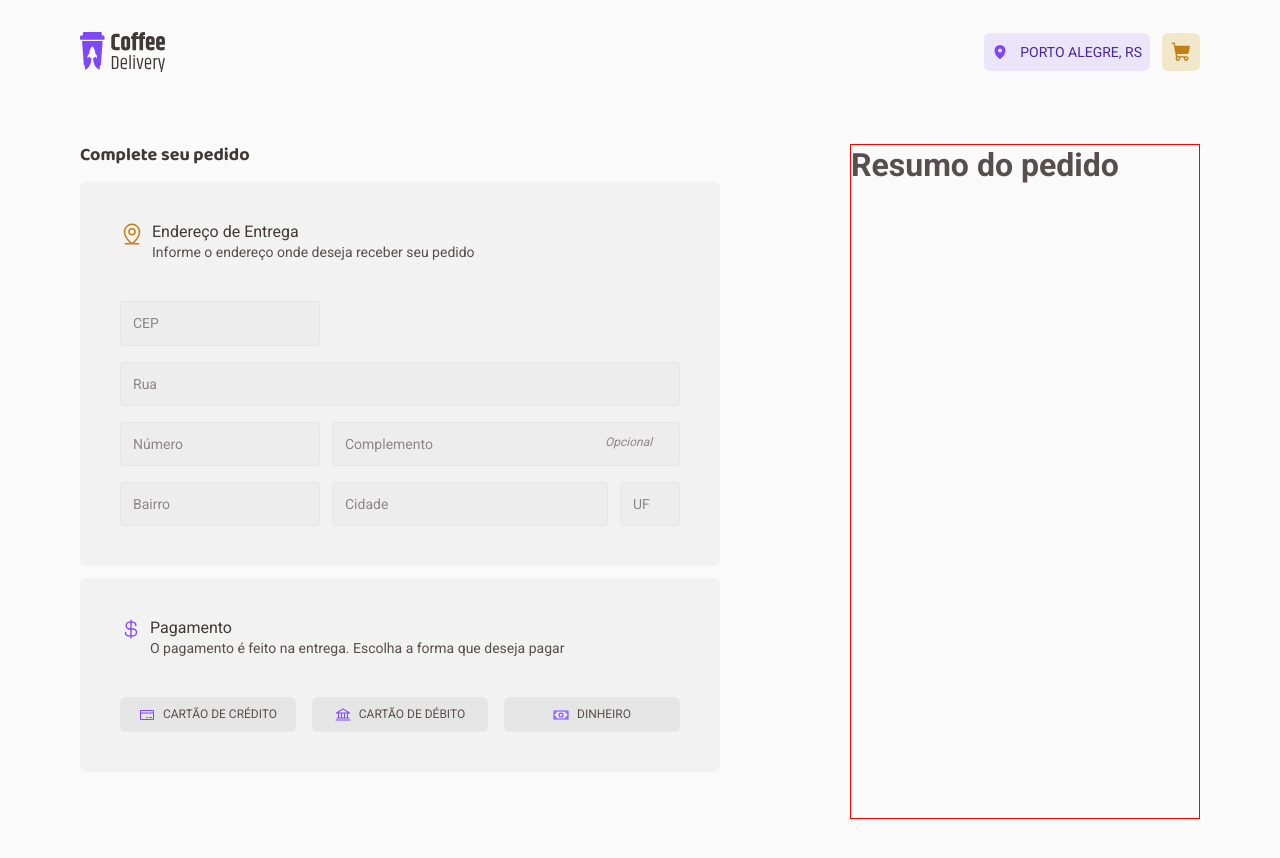
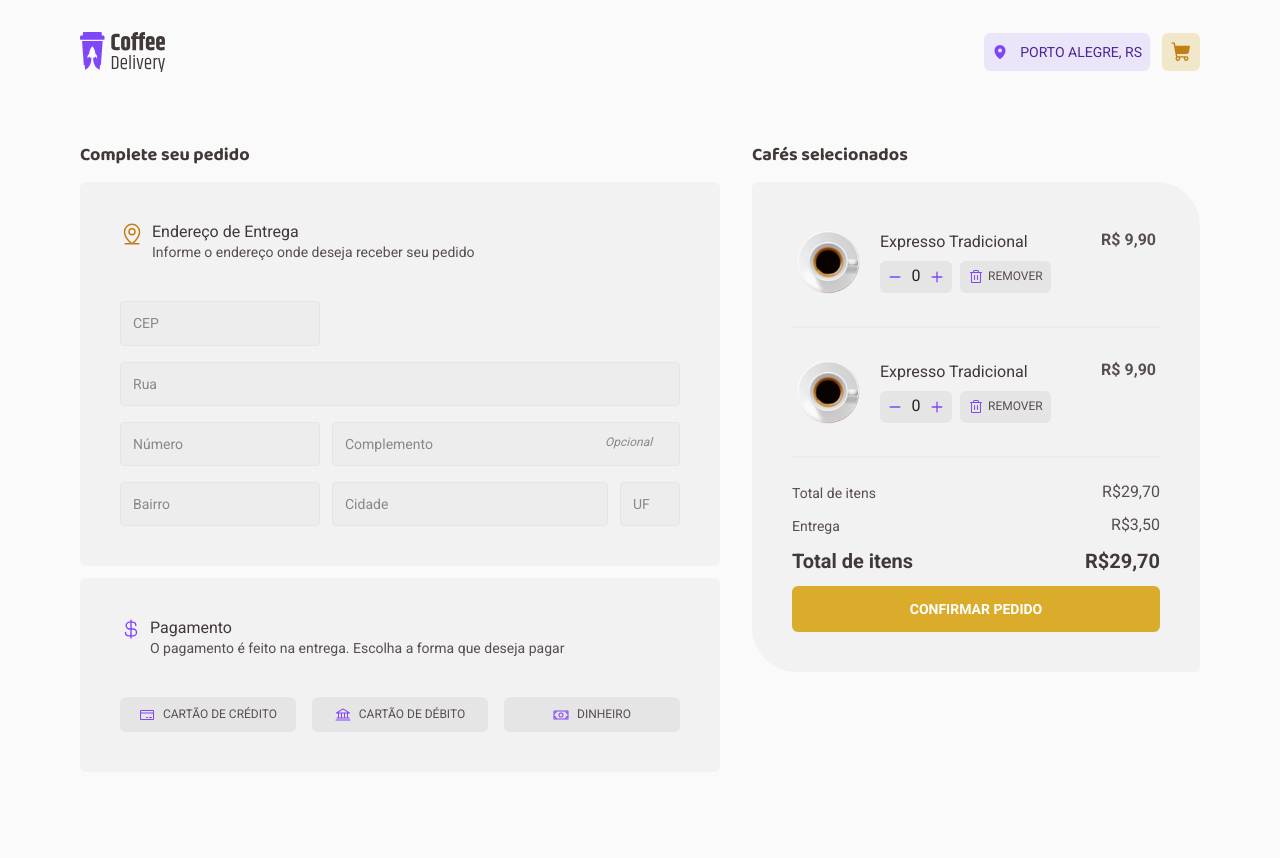
Before and after one commit to vbruno/RS-Ignite-Desafio-02-Coffee-Delivery, a React (Vite) app: page /checkout in a window 1280 px wide. Built offline with nearby package versions, Linux system fonts and the light colour scheme.

Commit message:
Finalizado parte do café selecionados

```diff
--- a/src/pages/Checkout/index.tsx
+++ b/src/pages/Checkout/index.tsx
@@ -1,11 +1,19 @@
 import { CurrencyDollar, MapPinLine } from '@phosphor-icons/react'
 import styled from 'styled-components'
 import { InputText } from '../../components/InputText'
+import { useNavigate } from 'react-router-dom'
 
 import { defaultTheme } from '../../styles/themes/default'
-import { ButtonSelect } from '../../components'
+import { ButtonPrimary, ButtonSelect } from '../../components'
+import { CoffeeCardCart } from '../../components/coffeeCard/CoffeeCardCart'
 
 export function Checkout() {
+  const navigate = useNavigate()
+
+  function HandleFinish() {
+    navigate('/success')
+  }
+
   return (
     <div>
       <CheckoutContainer>
@@ -57,10 +65,47 @@ export function Checkout() {
           </PaymentContainer>
         </AddressPaymentContainer>
         <OrderSummaryContainer>
-          <h1>Resumo do pedido</h1>
+          <h1>Cafés selecionados</h1>
+          <OrderListBuy>
+            <CoffeeCardCart />
+            <Line />
+            <CoffeeCardCart />
+            <Line />
+            <OrderSummary>
+              <ItemOrderSumary>
+                <span>Total de itens</span>
+                <span>R$29,70</span>
+              </ItemOrderSumary>
+              <ItemOrderSumary>
+                <span>Entrega</span>
+                <span>R$3,50</span>
+              </ItemOrderSumary>
+              <ItemOrderSumary>
+                <p>Total de itens</p>
+                <p>R$29,70</p>
+              </ItemOrderSumary>
+              <ButtonPrimary onClick={HandleFinish}>
+                confirmar pedido
+              </ButtonPrimary>
+            </OrderSummary>
+          </OrderListBuy>
         </OrderSummaryContainer>
       </CheckoutContainer>
     </div>
+  )
+}
+
+const Line = () => {
+  return (
+    <svg
+      width="368"
+      height="2"
+      viewBox="0 0 368 2"
+      fill="none"
+      xmlns="http://www.w3.org/2000/svg"
+    >
+      <path d="M0 1H368" stroke="#E6E5E5" />
+    </svg>
   )
 }
 
@@ -189,6 +234,9 @@ const AddressForm = styled.div`
 
     div:nth-child(3) {
       width: 60px;
+      input {
+        text-transform: uppercase;
+      }
     }
   }
 `
@@ -251,7 +299,98 @@ const PaymentChoice = styled.div`
 `
 
 const OrderSummaryContainer = styled.div`
-  width: 350px;
+  width: 448px;
 
-  border: 1px solid red;
+  display: flex;
+  flex-direction: column;
+  gap: 15px;
+
+  h1 {
+    color: ${({ theme }) => theme['base-subtitle']};
+
+    /* Title/Title XS */
+    font-family: 'Baloo 2';
+    font-size: 18px;
+    font-style: normal;
+    font-weight: 700;
+    line-height: 130%; /* 23.4px */
+  }
 `
+
+const OrderListBuy = styled.div`
+  h1 {
+    color: ${({ theme }) => theme['base-subtitle']};
+
+    /* Title/Title XS */
+    font-family: 'Baloo 2';
+    font-size: 18px;
+    font-style: normal;
+    font-weight: 700;
+    line-height: 130%; /* 23.4px */
+  }
+
+  display: flex;
+  padding: 40px;
+  flex-direction: column;
+  align-items: flex-start;
+  gap: 24px;
+
+  border-radius: 6px 44px;
+  background: ${({ theme }) => theme['base-card']};
+`
+
+const OrderSummary = styled.div`
+  display: flex;
+  flex-direction: column;
+  justify-content: center;
+  align-items: flex-start;
+  gap: 12px;
+  align-self: stretch;
+
+  button {
+    display: inline-block;
+    width: 100%;
+  }
+`
+const ItemOrderSumary = styled.div`
+  display: flex;
+  justify-content: space-between;
+  align-items: center;
+  align-self: stretch;
+
+  span:nth-child(1) {
+    color: ${({ theme }) => theme['base-text']};
+    text-align: right;
+
+    /* Text/Regular S */
+    font-family: 'Roboto';
+    font-size: 14px;
+    font-style: normal;
+    font-weight: 400;
+    line-height: 130%; /* 18.2px */
+  }
+
+  span:nth-child(2) {
+    color: ${({ theme }) => theme['base-text']};
+    text-align: right;
+
+    /* Text/Regular M */
+    font-family: 'Roboto';
+    font-size: 16px;
+    font-style: normal;
+    font-weight: 400;
+    line-height: 130%; /* 20.8px */
+  }
+
+  p {
+    color: ${({ theme }) => theme['base-subtitle']};
+    text-align: right;
+
+    /* Text/Bold L */
+    font-family: Roboto;
+    font-size: 20px;
+    font-style: normal;
+    font-weight: 700;
+    line-height: 130%; /* 26px */
+  }
+`
```
